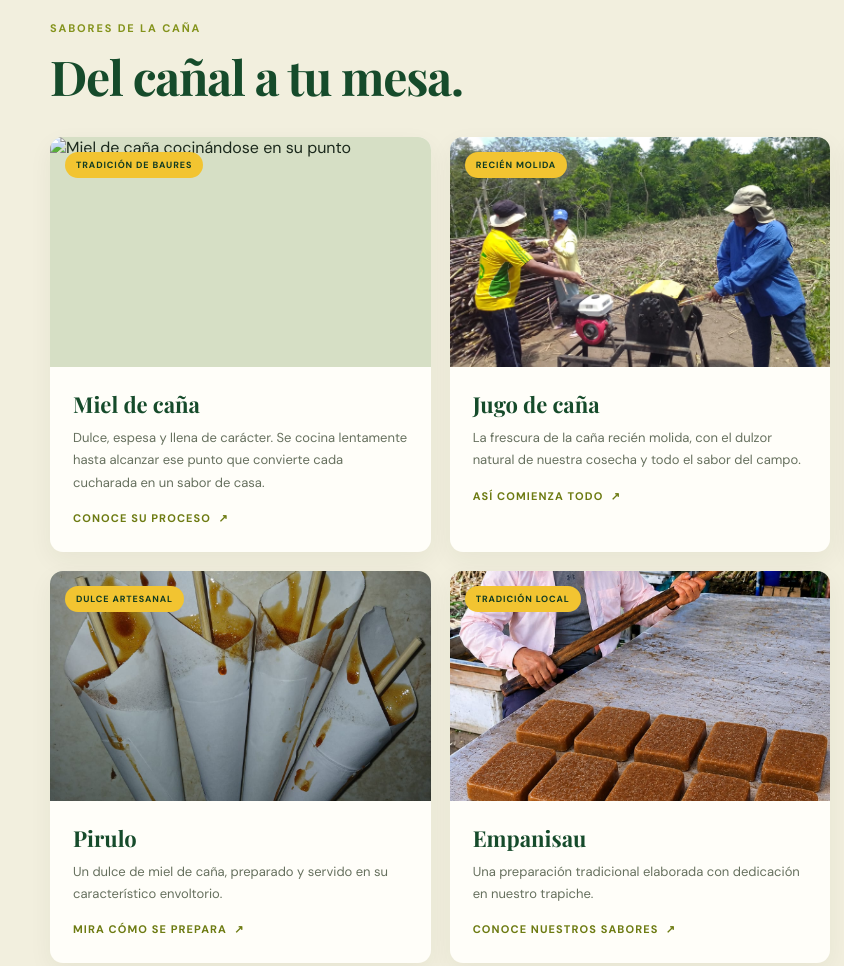
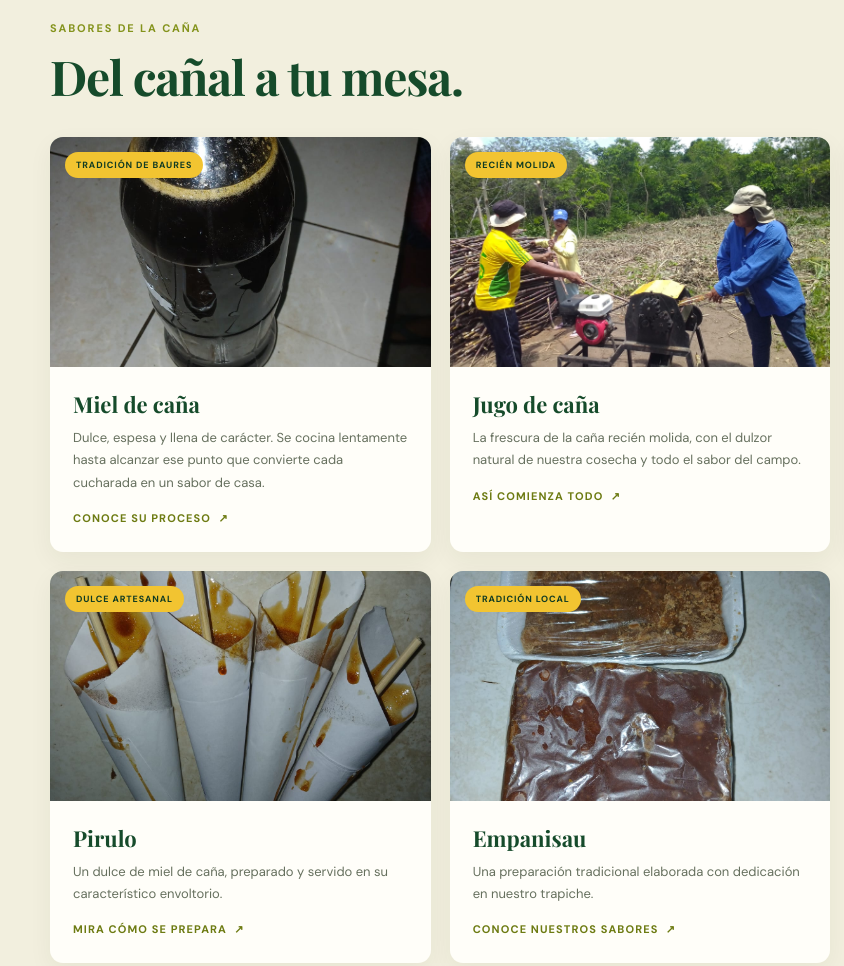
Before and after one commit to derivadoscanabaures/derivadoscanabaures, a plain HTML site: page index.html in a window 1280 px wide. Shown: the part 1120-2086 px from the top of the page, 0-844 px from the left. Drawn offline with nearby package versions, Linux system fonts and the light colour scheme.

Commit message:
Add files via upload

```diff
--- a/index.html
+++ b/index.html
@@ -36,11 +36,11 @@
     <section class="hero" id="inicio"><div class="wrap"><div class="hero-content"><div class="eyebrow">De nuestra tierra, para compartir</div><h1>El dulce sabor<br>de <em>Baures.</em></h1><p>De la caña que crece en nuestra tierra nacen sabores auténticos, preparados con dedicación y orgullo por las tradiciones de nuestro pueblo.</p><div class="actions"><a class="button yellow" href="#productos">Descubre nuestros productos <span>→</span></a><a class="button ghost" href="#origen">Conoce nuestra historia</a></div></div></div><div class="hero-note">Caña · trabajo · tradición</div></section>
     <section class="intro"><div class="wrap intro-grid"><div><div class="section-kicker">Nuestra esencia</div><h2>Un sabor nacido<br>en nuestra tierra.</h2></div><div class="intro-copy"><p>En <strong>Baures, Beni</strong>, la caña de azúcar es más que un cultivo: es el comienzo de un proceso hecho con manos trabajadoras y saberes compartidos. En Dulce Innovación celebramos cada etapa, desde el cañal hasta la miel lista para disfrutar.</p><div class="stats"><div class="stat"><b>Baures</b><span>Nuestro hogar</span></div><div class="stat"><b>Artesanal</b><span>Nuestra manera</span></div><div class="stat"><b>Con cariño</b><span>Nuestro ingrediente</span></div></div></div></div></section>
     <section class="products" id="productos"><div class="wrap"><div class="section-head"><div><div class="section-kicker">Sabores de la caña</div><h2>Del cañal a tu mesa.</h2></div><p>Productos que llevan el carácter de nuestra tierra y el cuidado de quienes la trabajan.</p></div><div class="cards">
-      <article class="card"><div class="card-img"><img src="proceso%20de%20la%20mel/5%20YA%20CASI%20EN%20SU%20PUNTO%20DE%20LA%20MIEL.jpg" alt="Miel de caña cocinándose en su punto"><span class="tag">Tradición de Baures</span></div><div class="card-body"><h3>Miel de caña</h3><p>Dulce, espesa y llena de carácter. Se cocina lentamente hasta alcanzar ese punto que convierte cada cucharada en un sabor de casa.</p><a class="card-link" href="#origen">Conoce su proceso&nbsp; ↗</a></div></article>
+      <article class="card"><div class="card-img"><img src="MIEL%20DE%20CA%C3%91A.jpeg" alt="Miel de caña artesanal lista para disfrutar"><span class="tag">Tradición de Baures</span></div><div class="card-body"><h3>Miel de caña</h3><p>Dulce, espesa y llena de carácter. Se cocina lentamente hasta alcanzar ese punto que convierte cada cucharada en un sabor de casa.</p><a class="card-link" href="#origen">Conoce su proceso&nbsp; ↗</a></div></article>
       <article class="card"><div class="card-img"><img src="proceso%20de%20la%20mel/2%20MOLIENDO%20CA%C3%91A.jpg" alt="Caña fresca durante el proceso de molienda"><span class="tag">Recién molida</span></div><div class="card-body"><h3>Jugo de caña</h3><p>La frescura de la caña recién molida, con el dulzor natural de nuestra cosecha y todo el sabor del campo.</p><a class="card-link" href="#origen">Así comienza todo&nbsp; ↗</a></div></article>
       <article class="card"><div class="card-img"><img src="MAQUNA%20DE%20LA%20MOLENDA/3%20ORNILLA%20PARA%20PREPARAR%20LA%20MIEL.jpg" alt="Horno artesanal donde se prepara la miel de caña"><span class="tag">Hecho a mano</span></div><div class="card-body"><h3>Tradición cañera</h3><p>El conocimiento que pasa de mano en mano y mantiene vivo un oficio que forma parte de la identidad de Baures.</p><a class="card-link" href="#origen">Del campo al fuego&nbsp; ↗</a></div></article>
       <article class="card"><div class="card-img"><img src="pirulo.jpeg" alt="Pirulos artesanales de miel de caña"><span class="tag">Dulce artesanal</span></div><div class="card-body"><h3>Pirulo</h3><p>Un dulce de miel de caña, preparado y servido en su característico envoltorio.</p><a class="card-link" href="#proceso-completo">Mira cómo se prepara&nbsp; ↗</a></div></article>
-      <article class="card"><div class="card-img"><img src="empanisau.jpeg" alt="Preparación artesanal del empanisau"><span class="tag">Tradición local</span></div><div class="card-body"><h3>Empanisau</h3><p>Una preparación tradicional elaborada con dedicación en nuestro trapiche.</p><a class="card-link" href="#productos">Conoce nuestros sabores&nbsp; ↗</a></div></article>
+      <article class="card"><div class="card-img"><img src="EMPANISAU_1.jpeg" alt="Empanisau artesanal preparado en Baures"><span class="tag">Tradición local</span></div><div class="card-body"><h3>Empanisau</h3><p>Una preparación tradicional elaborada con dedicación en nuestro trapiche.</p><a class="card-link" href="#productos">Conoce nuestros sabores&nbsp; ↗</a></div></article>
     </div></div></section>
     <section class="story" id="origen"><div class="wrap story-grid"><div class="story-photo"><img src="cocecha%20de%20la%20ca%C3%B1a/4YA%20LA%20CA%C3%91A%20ACOMODADA%20PARA%20MOLERLA.jpg" alt="Caña cosechada y lista para moler"><div class="photo-stamp"><small>Desde Baures</small>Con sabor<br>a nuestra<br>tierra</div></div><div><div class="section-kicker">Nuestro proceso</div><h2>Un trabajo que<br>se siente en cada gota.</h2><p class="story-copy">Cada producto empieza mucho antes de llegar a tu mesa. Cultivamos, cosechamos y transformamos la caña siguiendo un proceso artesanal donde la paciencia y la experiencia son parte de la receta.</p><ul class="process-list"><li><span>01</span> Cosechamos la caña en nuestro cañal</li><li><span>02</span> La acomodamos y la pasamos por el molino</li><li><span>03</span> Cocinamos el jugo hasta lograr una miel dorada</li><li><span>04</span> Compartimos el sabor de Baures contigo</li></ul></div></div></section>
     <section class="journey" id="proceso-completo"><div class="wrap"><div class="journey-head"><div class="section-kicker">De principio a fin</div><h2>Así nace nuestra miel.</h2><p>Un recorrido por el trabajo de nuestra gente: desde el cañal y la cosecha, pasando por la molienda, hasta la miel lista para envasar. Reproduce los videos aquí mismo.</p></div>
```
Also changed, not shown: EMPANISAU_1.jpeg (added), MIEL DE CAÑA.jpeg (added).
